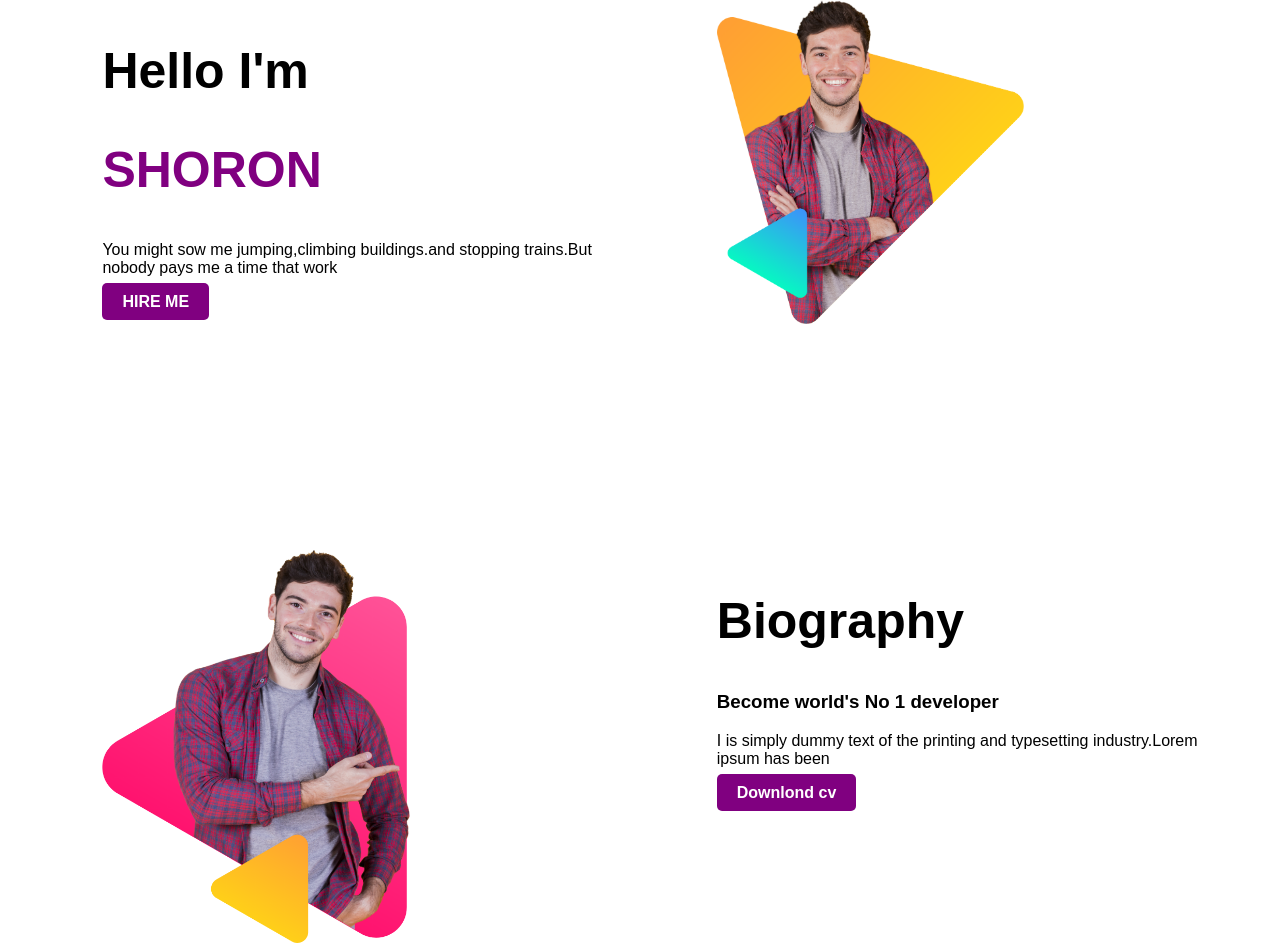
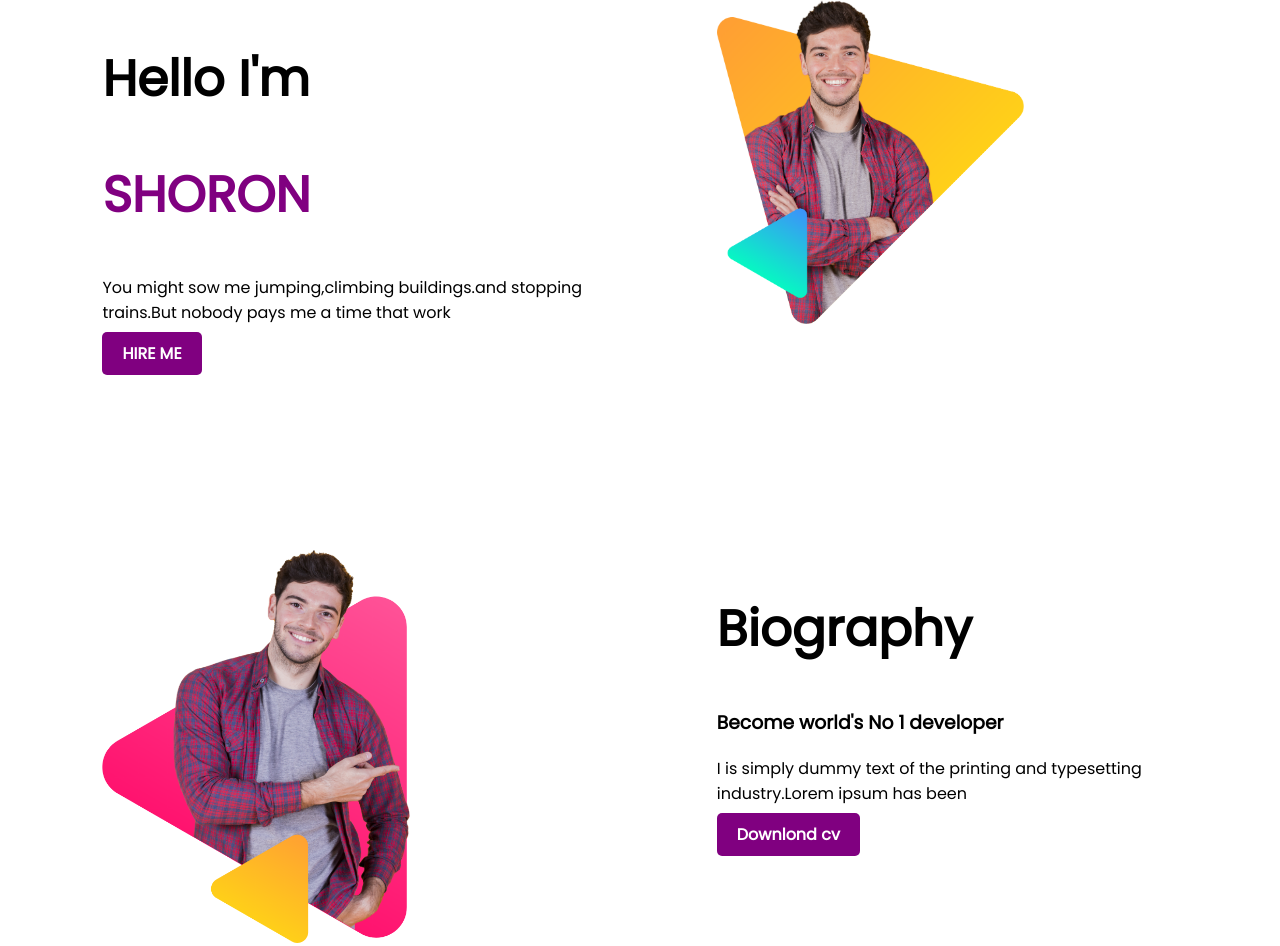
Before and after one commit to Shoron1999/personal-website, a plain HTML site: page images/index.html in a window 1280 px wide. Shown: the top 946 px of the page. Drawn offline with Linux system fonts and the light colour scheme.

Commit message:
finish fixed

```diff
--- a/images/index.html
+++ b/images/index.html
@@ -2,6 +2,9 @@
 <html lang="en">
 <head>
     <title>Personal Website</title>
+    <meta charset="UTF-8">
+    <meta name="viewport" content="width=device-width, initial-scale=1.0">
+    <link href="https://fonts.googleapis.com/css?family=Poppins&display=swap" rel="stylesheet">
     <link rel="stylesheet" href="style.css">
 </head>
 <body>
@@ -65,7 +68,6 @@
                 <li>Admitted University-2018</li>
                 <li>Now studying Daffodil International University</li>
             </ul>
-
     </section>
 </body>
 </html>
```
